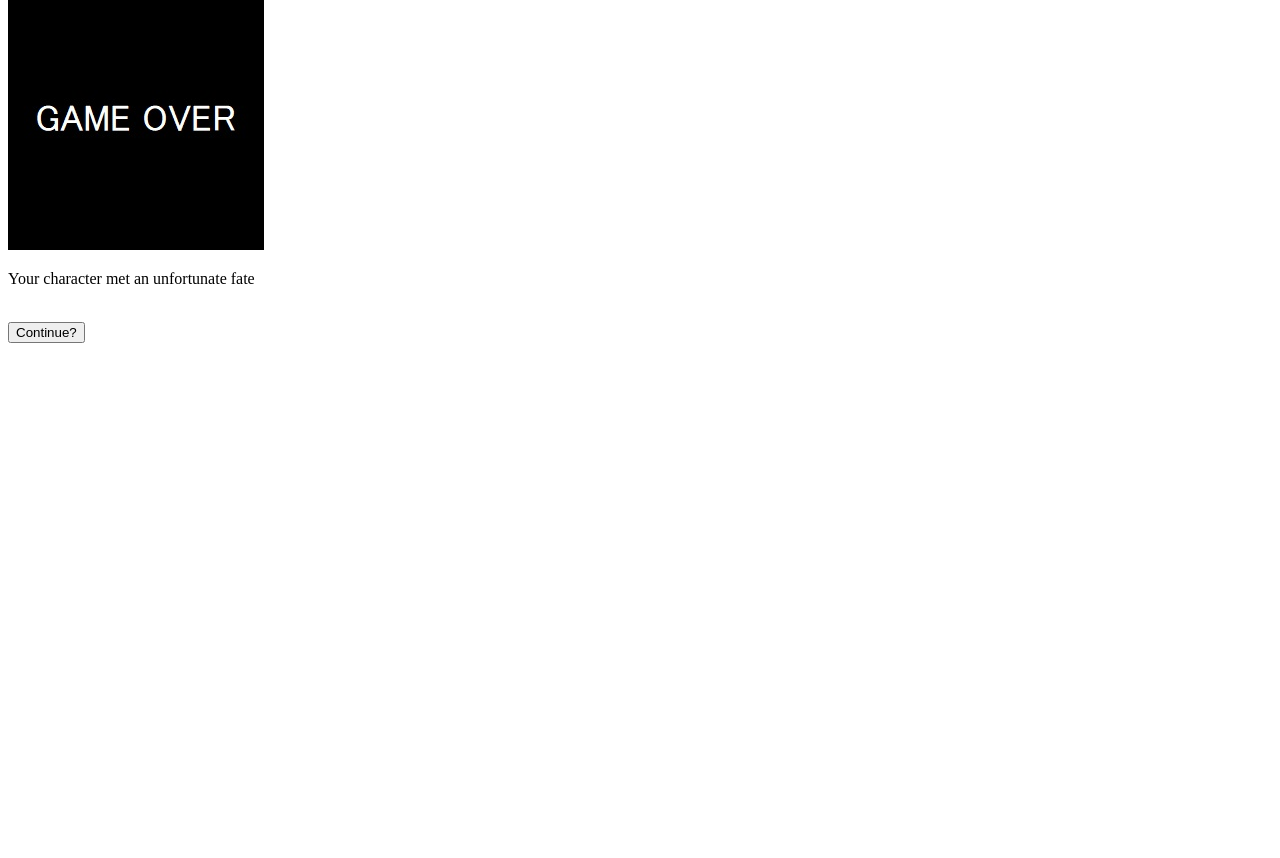
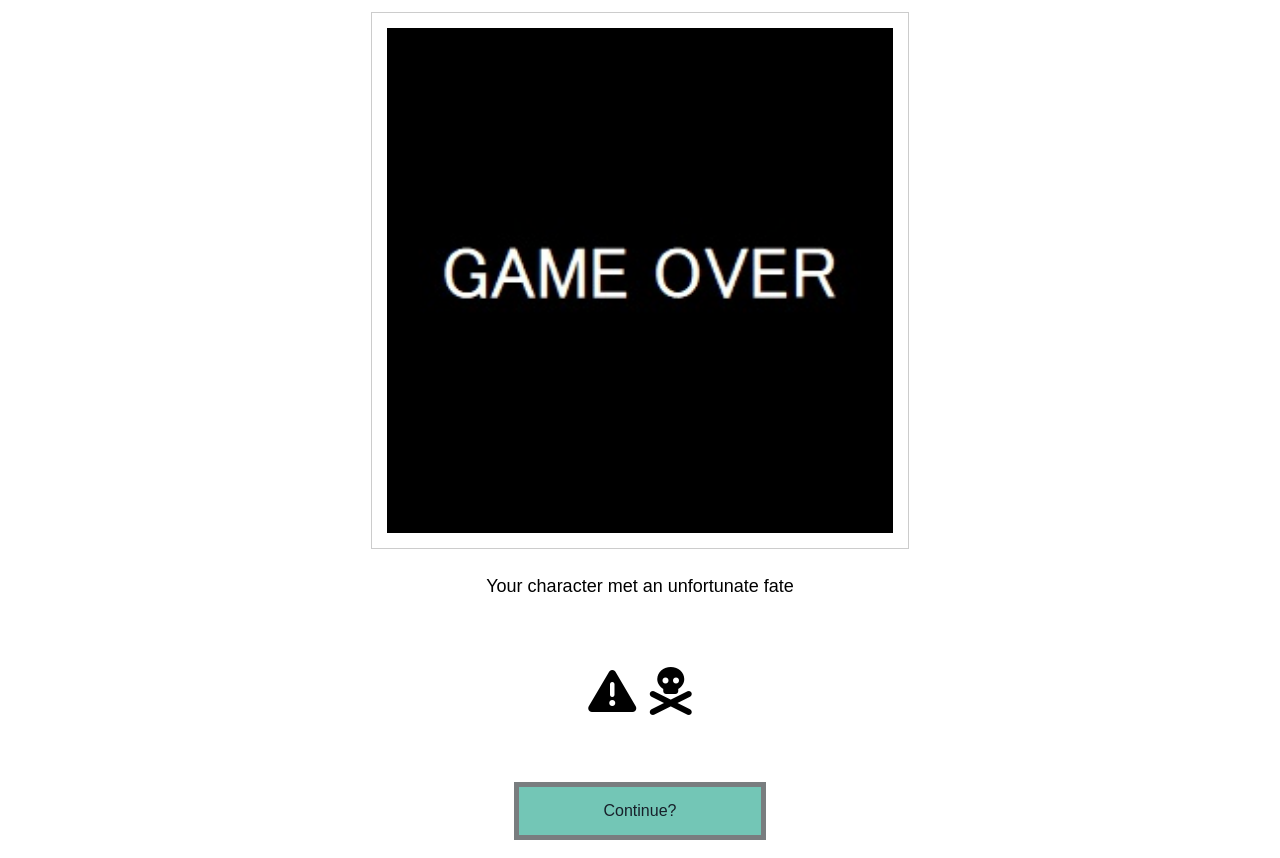
Before and after one commit to movi1/My-character-game, a plain HTML site: page game-over.html in a window 1280 px wide. Shown: the part 73-931 px from the top of the page. Before the commit the page ends 800 px from the top, so only its background shows below. Drawn offline with Linux system fonts and the light colour scheme.

Commit message:
pictures

```diff
--- a/game-over.html
+++ b/game-over.html
@@ -4,18 +4,35 @@
     <meta charset="UTF-8">
     <meta http-equiv="X-UA-Compatible" content="IE=edge">
     <meta name="viewport" content="width=device-width, initial-scale=1.0">
-    <title>Document</title>
+    <link rel="stylesheet" href="styles.css">
+    <script src="https://kit.fontawesome.com/6c3fe46c32.js" crossorigin="anonymous"></script>
+    <title>My-character-game</title>
 </head>
 <body>
-    <section>
+
         <h1>Into-the-woods</h1>
 <img src="/img/game-over.png" alt="game over">
-        <p>Your character met an unfortunate fate</p>
+<br/>
+<section>
+<div class="people">
+
+    <p class="black-text">Your character met an unfortunate fate</p><br/>
+</div>
+
+<div class="fa-3x">
+    <i class="fa-solid fa-triangle-exclamation fa-fade"></i>
+    <i class="fa-solid fa-skull-crossbones fa-fade"></i>
+    </div>
+    <br/>
+        <p></p>
             <br>
             <form action="/index.html">
                 <input type="submit" value="Continue?">
             </form>
 
+
+
+
     </section>
 </body>
 </html>
--- /dev/null
+++ b/styles.css
@@ -0,0 +1,54 @@
+body {
+    font-family: Arial, Helvetica, sans-serif;
+    color:  #c0392b
+    ;
+    text-align: center;
+}
+p {
+    text-align: center;
+    color: #212f3c
+    8a0a;
+   }
+
+input{
+color: #17202a ;
+background-color: #73c6b6;
+margin: 10px;
+border: 5px solid  #797d7f ;
+padding: 15px;
+width: 20%;
+font-size: medium;
+}
+
+h1  {
+    text-align: center;
+   background-color: #17202a ;
+   background-size: 50px;
+}
+
+img {
+    margin: 5px;
+    border: 1px solid #ccc;
+    padding: 15px;
+    width: 40%;
+}
+.fa-3x {
+    color: black;
+    animation-duration: 2s;
+    opacity: fade 0,6;
+   animation-direction: alternate-reverse;
+
+}
+.black-text {
+    color: black;
+    height: 50px;
+}
+div {
+color: #17202a;
+text-align: center;
+font-size: large;
+}
+ghost{
+    animation-duration: 10s;
+    text-align: center;
+}
```
Also changed, not shown: follow-the-train-track.html (+5 -3 lines), get-off-the-tracks.html (+18 -6 lines), get-on-the-train.html (+17 -2 lines), index.html (+7 -4 lines), run-along-the-track.html (+16 -4 lines), run-away.html (+4 -1 lines), speak-to-the-elf.html (+4 -1 lines), towards-fire.html (+11 -2 lines), towards-light.html (+8 -4 lines), img/elf.png (added), img/get-off.png (added), img/ghosttrain.png (added), img/seats.png (added), img/train-tracks-1.png (added), 1 more files.
